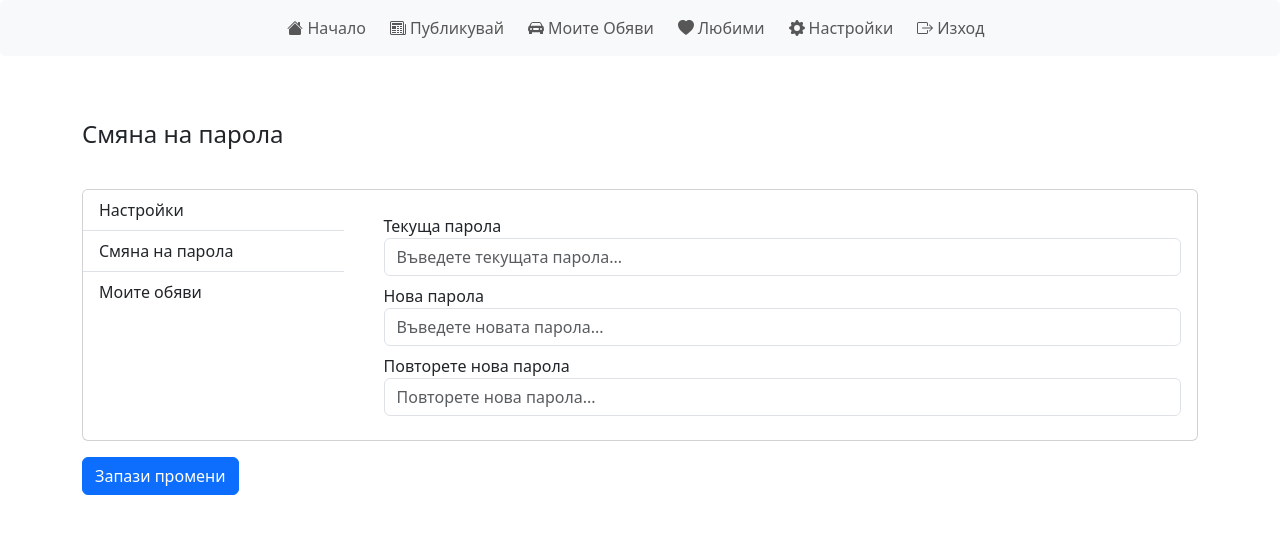
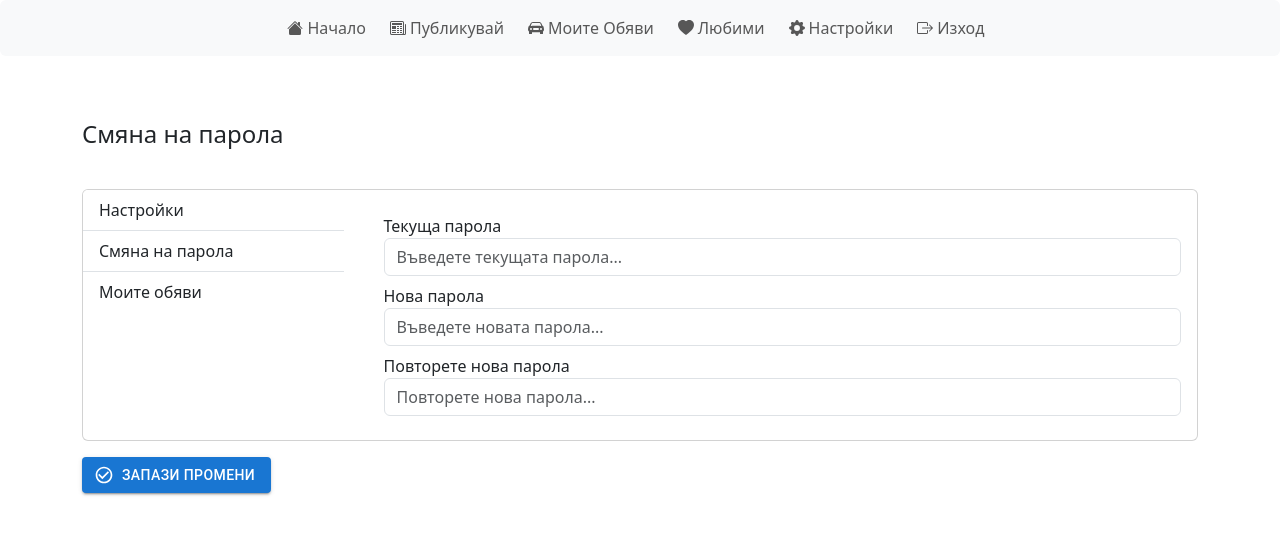
Before and after one commit to vesmihaylov/cars-front, a React (Vite) app: page /change-password in a window 1280 px wide. Shown: the top 534 px of the page. Built offline with nearby package versions, Linux system fonts and the light colour scheme; sample sign-in values are in the browser's storage.

Commit message:
feat(Settings): use MD buttons & add mui in general

```diff
--- a/package.json
+++ b/package.json
@@ -9,6 +9,10 @@
     "preview": "vite preview"
   },
   "dependencies": {
+    "@emotion/react": "^11.13.3",
+    "@emotion/styled": "^11.13.0",
+    "@mui/icons-material": "^6.1.3",
+    "@mui/material": "^6.1.3",
     "axios": "^1.4.0",
     "bootstrap": "^5.3.1",
     "dotenv": "^16.0.3",
--- a/src/components/Profile/ChangePassword.jsx
+++ b/src/components/Profile/ChangePassword.jsx
@@ -1,4 +1,6 @@
 import Navigation from "./Navigation.jsx";
+import Button from '@mui/material/Button';
+import CheckCircleOutlineIcon from '@mui/icons-material/CheckCircleOutline';
 
 function ChangePassword() {
   return (
@@ -44,9 +46,7 @@ function ChangePassword() {
       </div>
 
       <div className="text-right mt-3">
-        <button type="button" className="btn btn-primary">
-          Запази промени
-        </button>
+        <Button startIcon={<CheckCircleOutlineIcon />} color="primary" variant="contained">Запази промени</Button>
       </div>
     </div>
   );
--- a/src/components/Profile/Settings.jsx
+++ b/src/components/Profile/Settings.jsx
@@ -1,4 +1,6 @@
 import Navigation from "./Navigation.jsx";
+import Button from '@mui/material/Button';
+import CheckCircleOutlineIcon from '@mui/icons-material/CheckCircleOutline';
 
 function Settings() {
   return (
@@ -36,9 +38,7 @@ function Settings() {
       </div>
 
       <div className="text-right mt-3">
-        <button type="button" className="btn btn-primary">
-          Запази промени
-        </button>
+        <Button startIcon={<CheckCircleOutlineIcon />} color="primary" variant="contained">Запази промени</Button>
       </div>
     </div>
   );
```
Also changed, not shown: 1 other file (tests, documents, lock files or other folders).
